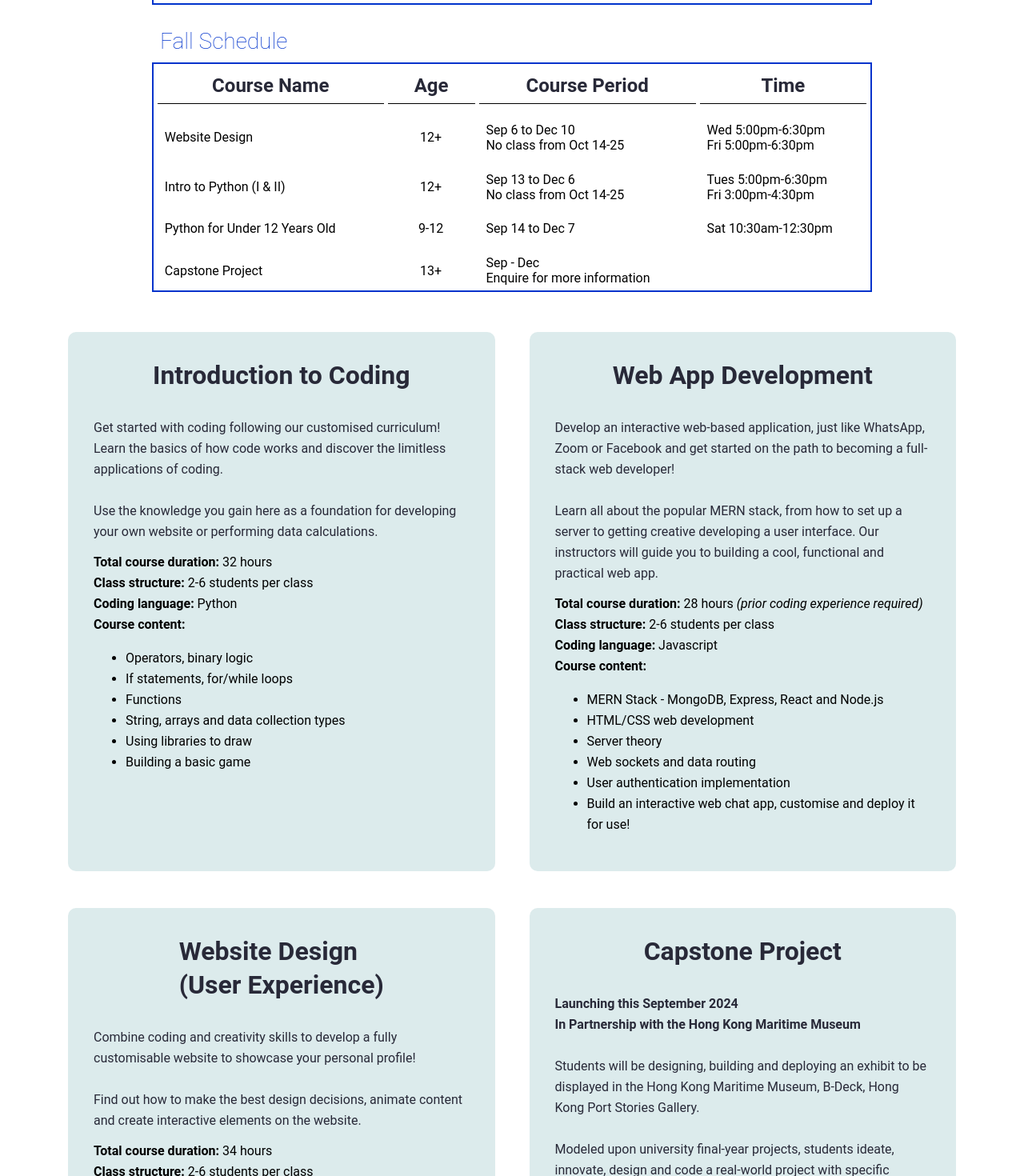
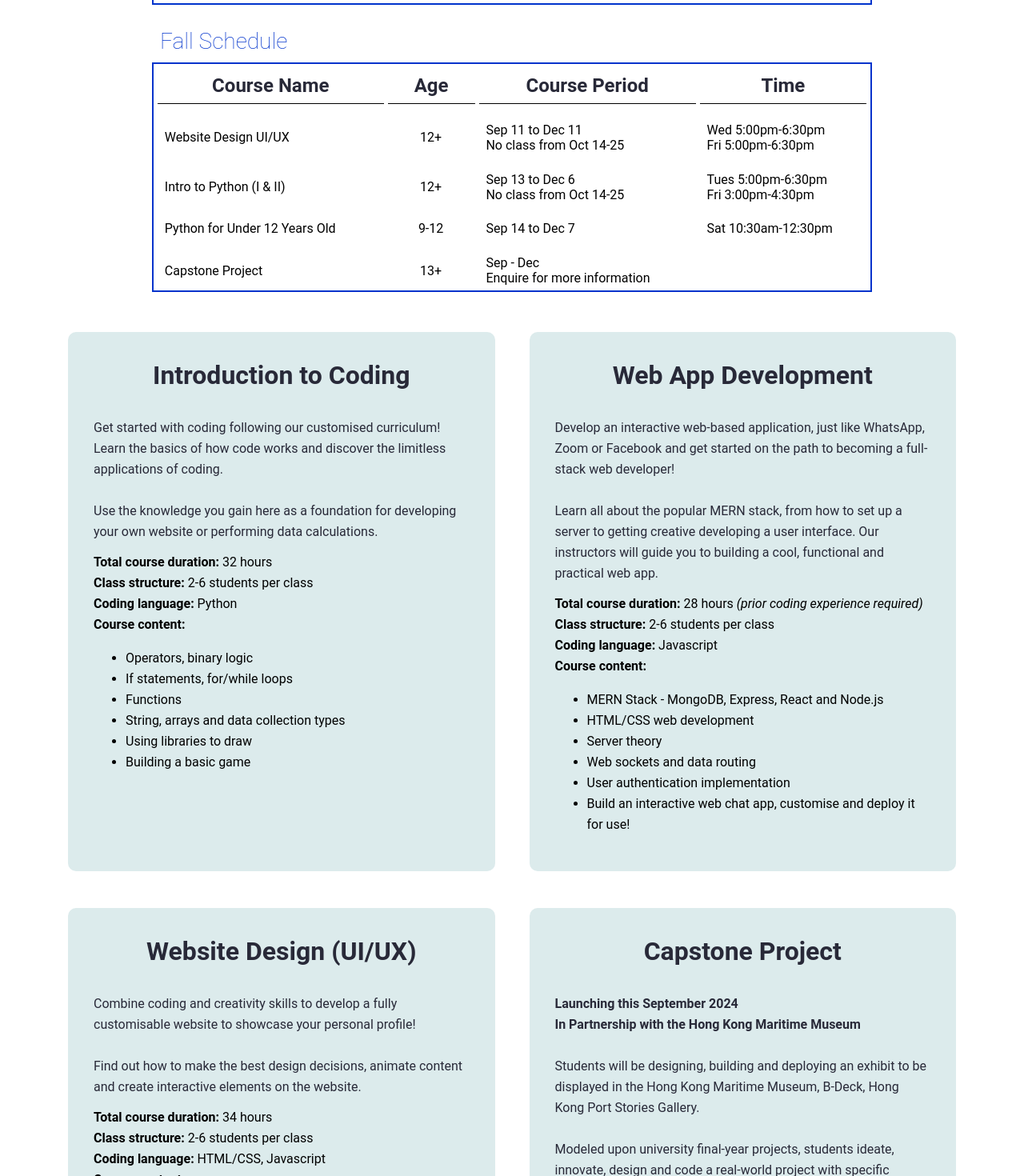
Before and after one commit to eisonc/Bytewise-website.github.io, a React (Create React App) app: page / in a window 1280 px wide. Shown: the part 2000-3470 px from the top of the page at 80% size. Built offline with nearby package versions, Linux system fonts and the light colour scheme.

Commit message:
updated course dates

```diff
--- a/src/data/index.json
+++ b/src/data/index.json
@@ -147,9 +147,9 @@
     "fallSchedule": [
                 {
             "id":"5",
-            "courseName": "Website Design",
+            "courseName": "Website Design UI/UX",
             "ageGroup": "12+",
-            "coursePeriod": "Sep 6 to Dec 10 \nNo class from Oct 14-25",
+            "coursePeriod": "Sep 11 to Dec 11 \nNo class from Oct 14-25",
             "courseTime": "Wed 5:00pm-6:30pm \nFri 5:00pm-6:30pm"
         },
         {
--- a/src/pages/home/Courses.jsx
+++ b/src/pages/home/Courses.jsx
@@ -109,8 +109,7 @@ export default function Courses() {
                     <div className ="course-section-card">
                         <div className="course-section-card-content">
                             <div className="course-section-title">
-                                Website Design
-                                <br/>(User Experience)
+                                Website Design (UI/UX)
                             </div>
                             <p className="course-section-description">
                                 Combine coding and creativity skills to develop a fully customisable website to showcase your personal profile!
```
Also changed, not shown: 7 other files (tests, documents, lock files or other folders).
